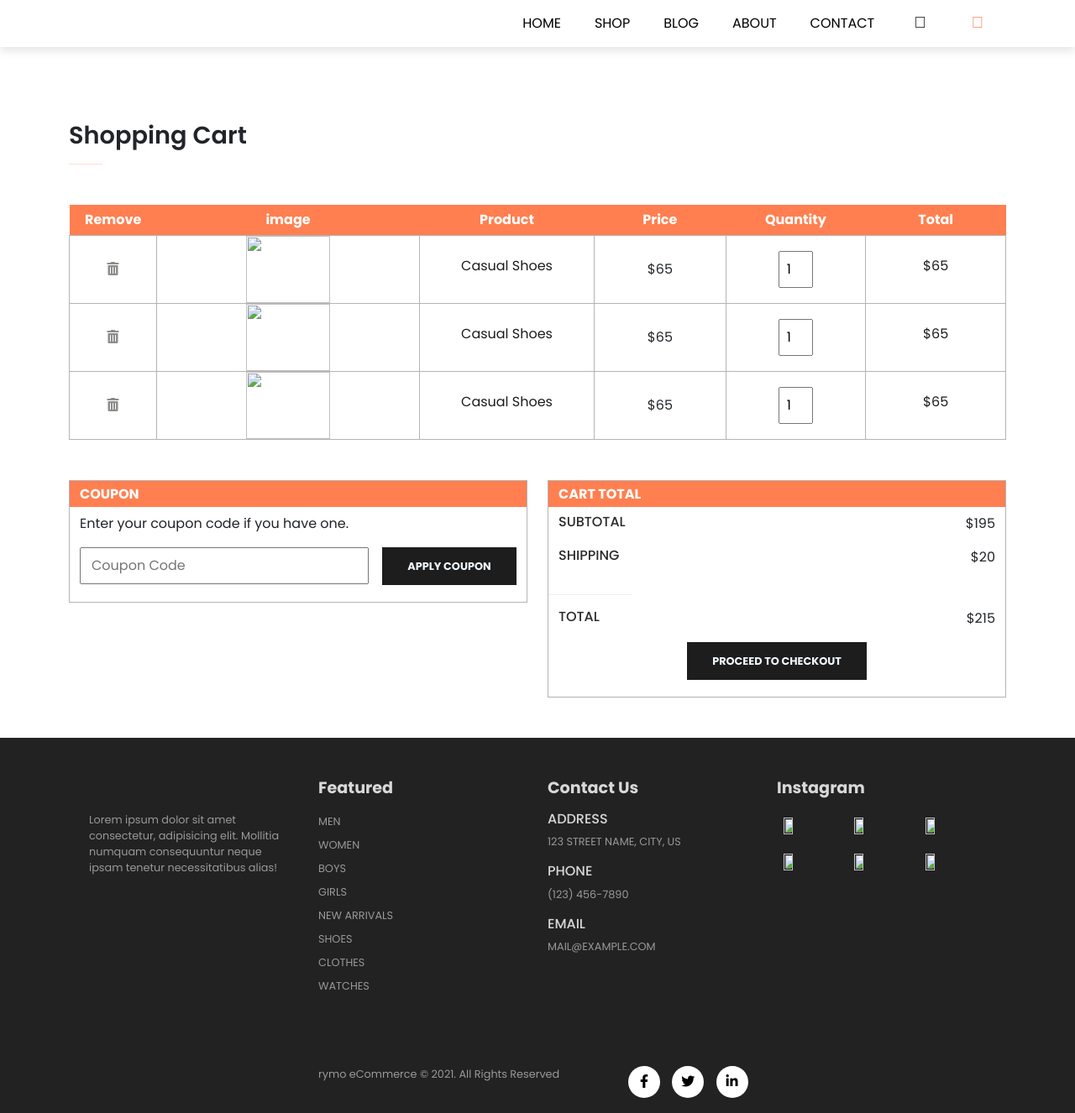
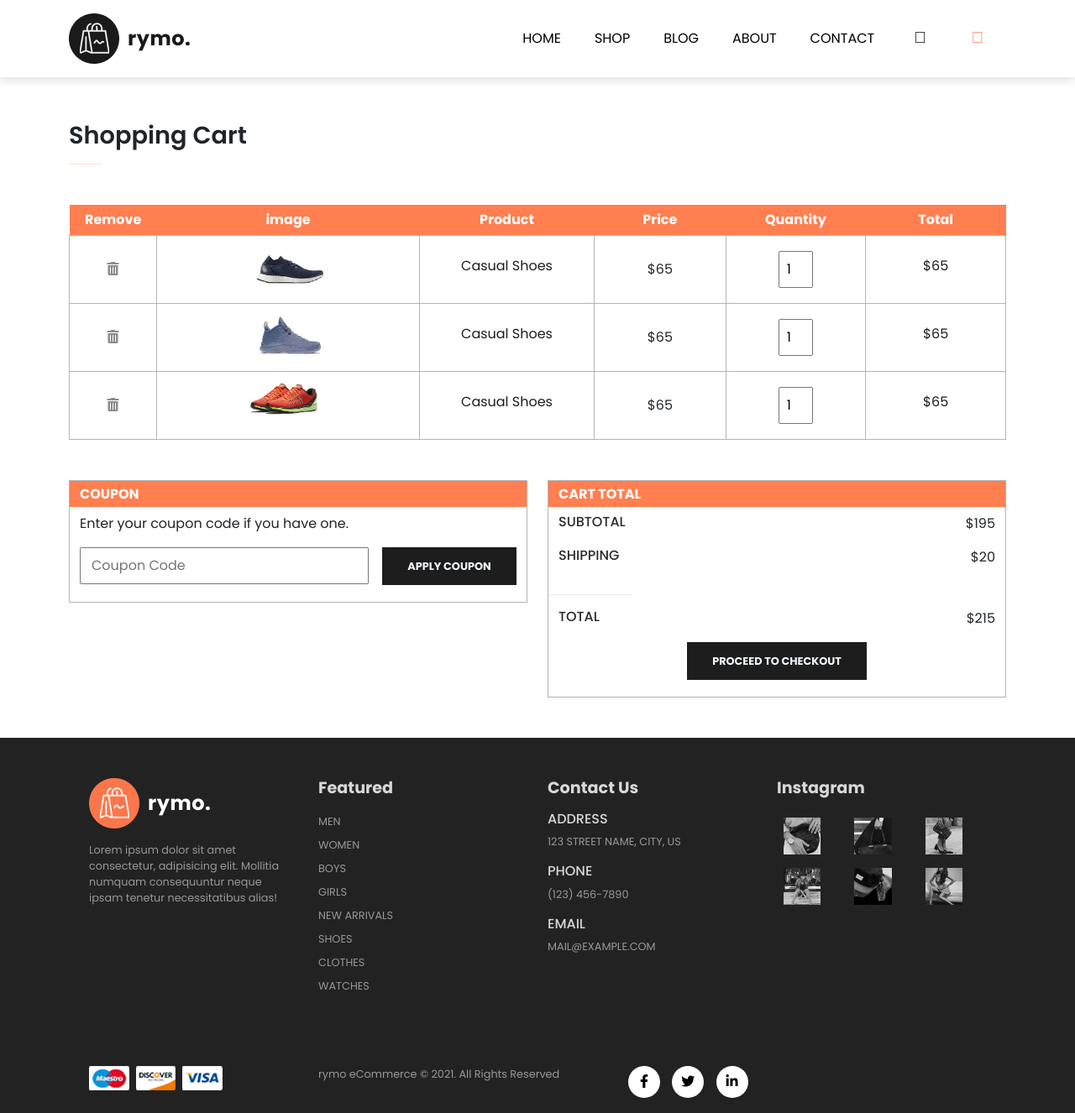
Before and after one commit to ajinkya2110/ShoppingWebsite, a plain HTML site: page cart.html in a window 1280 px wide. Shown: the top 1326 px of the page at 84% size. Drawn offline with nearby package versions, Linux system fonts and the light colour scheme.

Commit message:
Update cart.html

```diff
--- a/cart.html
+++ b/cart.html
@@ -1,111 +1,125 @@
 <!DOCTYPE html>
 <html lang="en">
+
 <head>
   <meta charset="UTF-8">
   <meta name="viewport" content="width=device-width, initial-scale=1.0">
   <title>Product Details</title>
-    <link href="https://cdn.jsdelivr.net/npm/bootstrap@5.0.2/dist/css/bootstrap.min.css" rel="stylesheet" integrity="sha384-EVSTQN3/azprG1Anm3QDgpJLIm9Nao0Yz1ztcQTwFspd3yD65VohhpuuCOmLASjC" crossorigin="anonymous">
+  <link href="https://cdn.jsdelivr.net/npm/bootstrap@5.0.2/dist/css/bootstrap.min.css" rel="stylesheet"
+    integrity="sha384-EVSTQN3/azprG1Anm3QDgpJLIm9Nao0Yz1ztcQTwFspd3yD65VohhpuuCOmLASjC" crossorigin="anonymous">
   <link rel="stylesheet" href="https://pro.fontawesome.com/releases/v5.10.0/css/all.css" />
   <link rel="stylesheet" href="style.css">
 
 
   <style>
-#cartContainer{
+    #cartContainer {
       overflow-x: auto;
     }
-  #cartContainer table{
+
+    #cartContainer table {
       border-collapse: collapse;
       width: 100%;
       table-layout: fixed;
       white-space: nowrap;
     }
-  #cartContainer table thead{
+
+    #cartContainer table thead {
       font-weight: 700;
     }
-  #cartContainer table thead td{
+
+    #cartContainer table thead td {
       background-color: coral;
       color: white;
       border: none;
       padding: 6px 0;
     }
-  #cartContainer table td{
+
+    #cartContainer table td {
       border: 1px solid #b6b3b3;
       text-align: center;
     }
-  #cartContainer table td:nth-child(1){
+
+    #cartContainer table td:nth-child(1) {
       width: 100px;
     }
-  #cartContainer table td:nth-child(2)
-  {
+
+    #cartContainer table td:nth-child(2) {
       width: 300px;
     }
-  #cartContainer table td:nth-child(3){
+
+    #cartContainer table td:nth-child(3) {
       width: 200px;
     }
-  #cartContainer table td:nth-child(4){
+
+    #cartContainer table td:nth-child(4) {
       width: 150px;
     }
-  #cartContainer table td:nth-child(5){
+
+    #cartContainer table td:nth-child(5) {
       width: 160px;
     }
-  #cartContainer table td:nth-child(6){
+
+    #cartContainer table td:nth-child(6) {
       width: 160px;
     }
-  #cartContainer table tbody img{
+
+    #cartContainer table tbody img {
       width: 100px;
       height: 80px;
       object-fit: cover;
     }
-  #cartContainer table tbody i{
+
+    #cartContainer table tbody i {
       color: #8d8c89;
     }
 
     #cartBottom .coupon>div,
-  #cartBottom .total>div{
+    #cartBottom .total>div {
       border: 1px solid #b6b3b3;
     }
+
     #cartBottom .coupon h5,
-  #cartBottom .total h5{
+    #cartBottom .total h5 {
       background-color: coral;
       color: white;
       border: none;
       padding: 6px 12px;
       font-weight: 700;
     }
+
     #cartBottom .coupon p,
     #cartBottom .coupon input {
       padding: 0 12px;
     }
-  #cartBottom .coupon input{
+
+    #cartBottom .coupon input {
       height: 44px;
       margin: 0 0 20px 12px;
     }
-  #cartBottom .coupon button{
+
+    #cartBottom .coupon button {
       margin: 0 0 20px 12px;
     }
-  #cartBottom .total div>div{
+
+    #cartBottom .total div>div {
       padding: 0 12px;
     }
-  #cartBottom .total h6{
+
+    #cartBottom .total h6 {
       color: #2a2a2a;
     }
-  .secondhr{
+
+    .secondhr {
       background: #b8b7b3;
       width: 100px;
       height: 1px;
     }
-  #cartBottom .total div>button{
+
+    #cartBottom .total div>button {
       margin: 0 12px 20px 0;
       display: flex;
       justify-content: flex-end;
     }
-
-
-
-
-
-
-
   </style>
 
 </head>
@@ -114,8 +128,9 @@ overflow-x: auto;
 
   <nav class="navbar navbar-expand-lg navbar-light bg-white py-3 fixed-top">
     <div class="container">
-          <img src="images/logo1.png" alt="">
-          <button class="navbar-toggler" type="button" data-bs-toggle="collapse" data-bs-target="#navbarSupportedContent" aria-controls="navbarSupportedContent" aria-expanded="false" aria-label="Toggle navigation">
+      <img src="logo1.png" alt="">
+      <button class="navbar-toggler" type="button" data-bs-toggle="collapse" data-bs-target="#navbarSupportedContent"
+        aria-controls="navbarSupportedContent" aria-expanded="false" aria-label="Toggle navigation">
         <span><i id="bar" class="fas fa-bars"></i></span>
       </button>
       <div class="collapse navbar-collapse" id="navbarSupportedContent">
@@ -124,7 +139,7 @@ overflow-x: auto;
             <a class="nav-link" href="index.html">HOME</a>
           </li>
           <li class="nav-item">
-                <a class="nav-link"  href="shop.html">SHOP</a>
+            <a class="nav-link" href="shop.html">SHOP</a>
           </li>
           <li class="nav-item">
             <a class="nav-link" href="blog.html">BLOG</a>
@@ -167,27 +182,39 @@ overflow-x: auto;
       <tbody>
         <tr>
           <td><a href="#"><i class="fas fa-trash-alt"></i></a></td>
-              <td><img src="images/shoes/1 (1).jpg" alt=""></td>
-              <td><h5>Casual Shoes</h5></td>
+          <td><img src="shoes (1).jpg" alt=""></td>
+          <td>
+            <h5>Casual Shoes</h5>
+          </td>
           <td>$65</td>
           <td><input class="w-25 px-2 py-2" type="number" value="1"></td>
-              <td><h5>$65</h5></td>
+          <td>
+            <h5>$65</h5>
+          </td>
         </tr>
         <tr>
           <td><a href="#"><i class="fas fa-trash-alt"></i></a></td>
-              <td><img src="images/shoes/2.jpg" alt=""></td>
-              <td><h5>Casual Shoes</h5></td>
+          <td><img src="shoes (2).jpg" alt=""></td>
+          <td>
+            <h5>Casual Shoes</h5>
+          </td>
           <td>$65</td>
           <td><input class="w-25 px-2 py-2" type="number" value="1"></td>
-              <td><h5>$65</h5></td>
+          <td>
+            <h5>$65</h5>
+          </td>
         </tr>
         <tr>
           <td><a href="#"><i class="fas fa-trash-alt"></i></a></td>
-              <td><img src="images/shoes/3.jpg" alt=""></td>
-              <td><h5>Casual Shoes</h5></td>
+          <td><img src="shoes (3).jpg" alt=""></td>
+          <td>
+            <h5>Casual Shoes</h5>
+          </td>
           <td>$65</td>
           <td><input class="w-25 px-2 py-2" type="number" value="1"></td>
-              <td><h5>$65</h5></td>
+          <td>
+            <h5>$65</h5>
+          </td>
         </tr>
       </tbody>
     </table>
@@ -236,8 +263,9 @@ overflow-x: auto;
   <footer class="mt-5 py-5">
     <div class="row container mx-auto">
       <div class="footerOne col-lg-3 col-md-6 col-12">
-                <img src="images/logo2.png" alt="">
-                <p class="pt-3">Lorem ipsum dolor sit amet consectetur, adipisicing elit. Mollitia numquam consequuntur neque ipsam tenetur necessitatibus alias!</p>
+        <img src="logo2.png" alt="">
+        <p class="pt-3">Lorem ipsum dolor sit amet consectetur, adipisicing elit. Mollitia numquam consequuntur neque
+          ipsam tenetur necessitatibus alias!</p>
       </div>
       <div class="footerOne col-lg-3 col-md-6 col-12 mb-3">
         <h5 class="pb-2">Featured</h5>
@@ -270,12 +298,12 @@ overflow-x: auto;
       <div class="footerOne col-lg-3 col-md-6 col-12">
         <h5 class="pb-2">Instagram</h5>
         <div class="row">
-                    <img class="img-fluid w-25 h-100 m-2" src="images/insta/1.jpg" alt="">
-                    <img class="img-fluid w-25 h-100 m-2" src="images/insta/2.jpg" alt="">
-                    <img class="img-fluid w-25 h-100 m-2" src="images/insta/3.jpg" alt="">
-                    <img class="img-fluid w-25 h-100 m-2" src="images/insta/4.jpg" alt="">
-                    <img class="img-fluid w-25 h-100 m-2" src="images/insta/5.jpg" alt="">
-                    <img class="img-fluid w-25 h-100 m-2" src="images/insta/6.jpg" alt="">
+          <img class="img-fluid w-25 h-100 m-2" src="insta (1).jpg" alt="">
+          <img class="img-fluid w-25 h-100 m-2" src="insta (2).jpg" alt="">
+          <img class="img-fluid w-25 h-100 m-2" src="insta (3).jpg" alt="">
+          <img class="img-fluid w-25 h-100 m-2" src="insta (4).jpg" alt="">
+          <img class="img-fluid w-25 h-100 m-2" src="insta (5).jpg" alt="">
+          <img class="img-fluid w-25 h-100 m-2" src="insta (6).jpg" alt="">
         </div>
       </div>
     </div>
@@ -284,7 +312,7 @@ overflow-x: auto;
       <div class="row container mx-auto">
 
         <div class="col-lg-3 col-md-6 col-12 mb-4">
-                    <img src="images/payment.png" alt="">
+          <img src="payment.png" alt="">
         </div>
         <div class="col-lg-4 col-md-6 col-12 text-nowrap mb-2">
           <p>rymo eCommerce © 2021. All Rights Reserved</p>
@@ -298,7 +326,12 @@ overflow-x: auto;
     </div>
   </footer>
 
-    <script src="https://cdn.jsdelivr.net/npm/@popperjs/core@2.9.2/dist/umd/popper.min.js" integrity="sha384-IQsoLXl5PILFhosVNubq5LC7Qb9DXgDA9i+tQ8Zj3iwWAwPtgFTxbJ8NT4GN1R8p" crossorigin="anonymous"></script>
-    <script src="https://cdn.jsdelivr.net/npm/bootstrap@5.0.2/dist/js/bootstrap.min.js" integrity="sha384-cVKIPhGWiC2Al4u+LWgxfKTRIcfu0JTxR+EQDz/bgldoEyl4H0zUF0QKbrJ0EcQF" crossorigin="anonymous"></script>
+  <script src="https://cdn.jsdelivr.net/npm/@popperjs/core@2.9.2/dist/umd/popper.min.js"
+    integrity="sha384-IQsoLXl5PILFhosVNubq5LC7Qb9DXgDA9i+tQ8Zj3iwWAwPtgFTxbJ8NT4GN1R8p"
+    crossorigin="anonymous"></script>
+  <script src="https://cdn.jsdelivr.net/npm/bootstrap@5.0.2/dist/js/bootstrap.min.js"
+    integrity="sha384-cVKIPhGWiC2Al4u+LWgxfKTRIcfu0JTxR+EQDz/bgldoEyl4H0zUF0QKbrJ0EcQF"
+    crossorigin="anonymous"></script>
 </body>
+
 </html>
```
Lines whose indentation alone changed are shown as unchanged.
